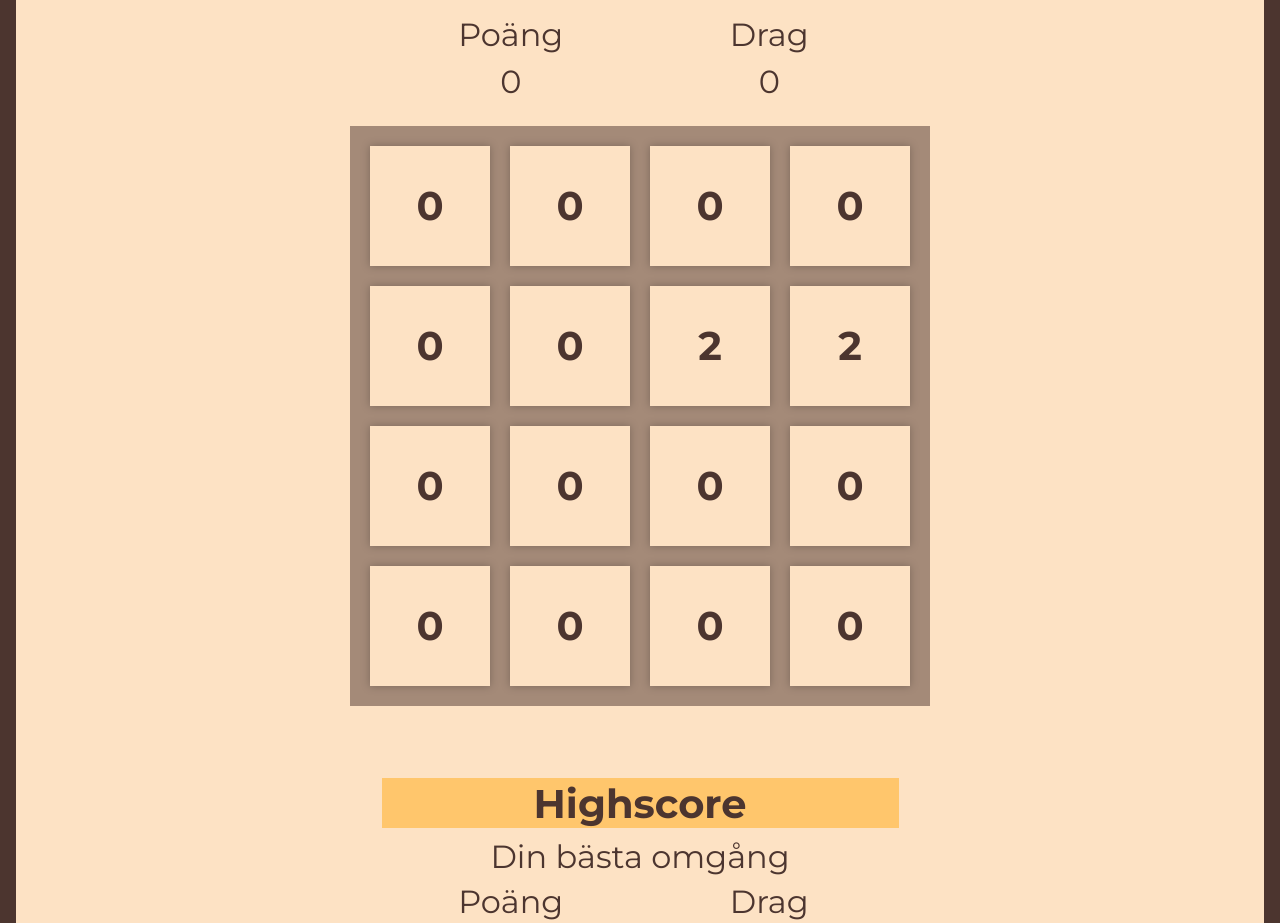
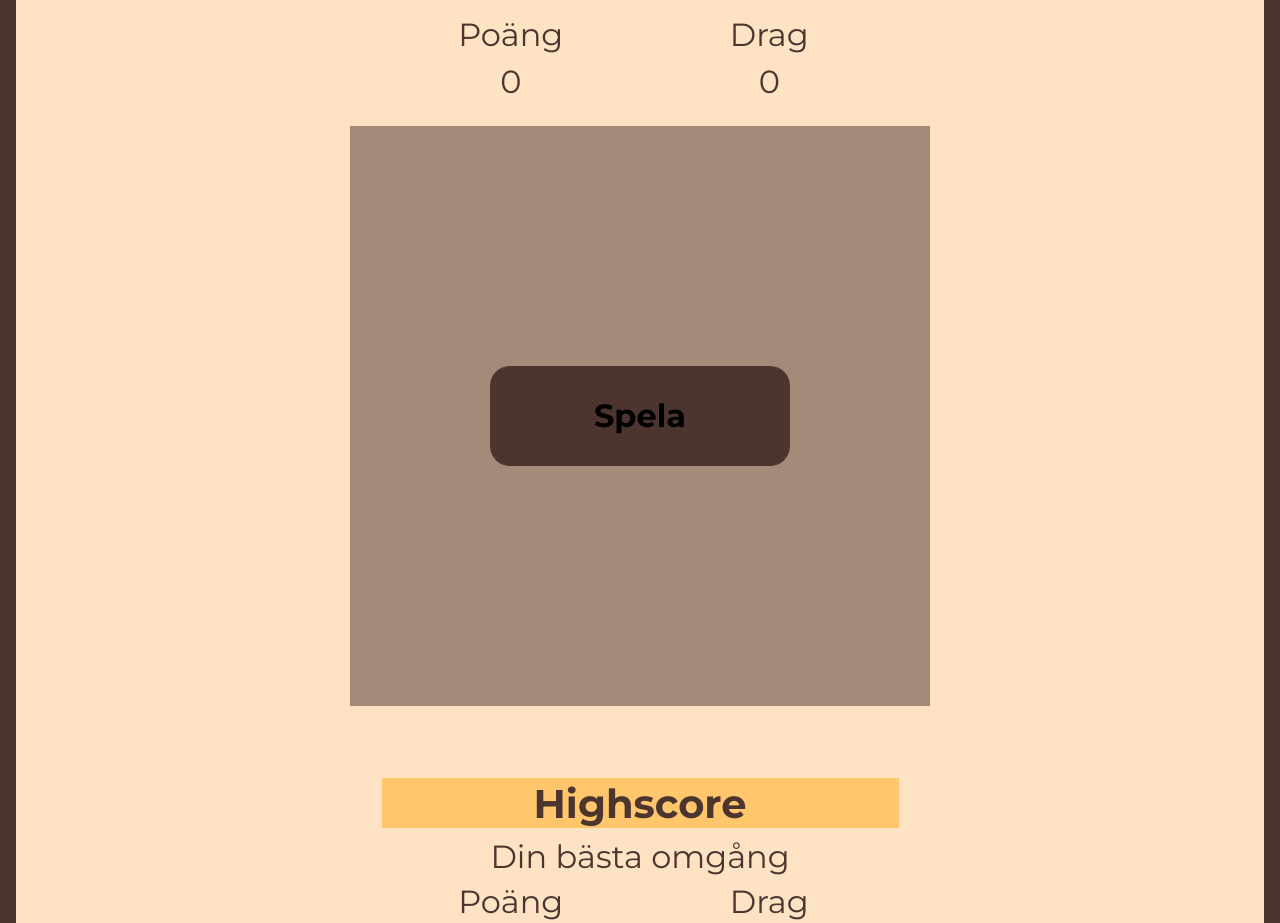
Before and after one commit to SamuelMeijer/examination-project-extended, a React (Create React App) app in the folder frontend/: page /game in a window 1280 px wide. Shown: the part 841-1764 px from the top of the page. Built offline with nearby package versions, Linux system fonts and the light colour scheme.

Commit message:
Adding logic to display different elements depending on if game is running or not

```diff
--- a/frontend/src/components/Game2048/Game2048.tsx
+++ b/frontend/src/components/Game2048/Game2048.tsx
@@ -1,12 +1,23 @@
-import React from "react";
+import React, { useState, useEffect } from "react";
 import Styles from "./game2048.module.css";
 
 import Tile from "./Tile/Tile";
 
+import StyledButton from "../StyledButton/StyledButton";
+
+interface tileInterface {
+  // The tiles value: 0, 2, 4 ... 2048
+  value: number;
+  // The tiles horistontal position: 0-3
+  positionX: number;
+  // The tiles vertical position: 0-3
+  positionY: number;
+}
+
 // TODO: Add logic for user being logged in or not
 export default function Game2048() {
-  const tileList: { value: number; positionX: number; positionY: number }[] =
-    [];
+  const [gameIsRunning, setGameIsRunning] = useState<boolean>(false);
+  const [tileList, setTileList] = useState<tileInterface[]>([]);
 
   // Generates a new tile with the value 2 on an empty slot (tile with value = 0).
   const generateNewValueTile = (): void => {
@@ -19,24 +30,43 @@ export default function Game2048() {
     } else generateNewValueTile();
   };
 
-  const populateTileList = (): void => {
+  const startNewGame = (event: React.MouseEvent<HTMLButtonElement>): void => {
+    event.preventDefault();
+
+    // Populating the tileList
+    const newArr = [];
+
     for (let i = 0; i < 4; i++) {
-      tileList.push({ value: 0, positionX: 0, positionY: i });
-      tileList.push({ value: 0, positionX: 1, positionY: i });
-      tileList.push({ value: 0, positionX: 2, positionY: i });
-      tileList.push({ value: 0, positionX: 3, positionY: i });
+      newArr.push({ value: 0, positionX: 0, positionY: i });
+      newArr.push({ value: 0, positionX: 1, positionY: i });
+      newArr.push({ value: 0, positionX: 2, positionY: i });
+      newArr.push({ value: 0, positionX: 3, positionY: i });
     }
+
+    setTileList(newArr);
   };
 
-  populateTileList();
-
-  /* Calling to generate two new tiles (game start) */
+  useEffect(() => {
+    if (tileList.length === 16) {
+      /* Changing the value of two tiles to 2 before starting */
       generateNewValueTile();
       generateNewValueTile();
 
+      setGameIsRunning(true);
+    }
+
+    // eslint-disable-next-line react-hooks/exhaustive-deps
+  }, [tileList.length]);
+
   return (
     <div className={Styles.gameGrid}>
-      {tileList.map((tile, index) => {
+      {!gameIsRunning ? (
+        //TODO: REPLACE WITH <StyledButton textInput="Spela" colorInput="#FFC66C" onClick={startNewGame}/>
+        <button value="Spela" onClick={startNewGame}>
+          Spela
+        </button>
+      ) : (
+        tileList.map((tile, index) => {
           return (
             <Tile
               key={index}
@@ -45,7 +75,8 @@ export default function Game2048() {
               positionY={tile.positionY}
             />
           );
-      })}
+        })
+      )}
     </div>
   );
 }
--- a/frontend/src/components/Game2048/game2048.module.css
+++ b/frontend/src/components/Game2048/game2048.module.css
@@ -8,4 +8,29 @@
 
     display: flex;
     flex-wrap: wrap;
+
+    justify-content: center;
+    align-items: center;
 }
+
+/* TODO: REMOVE WHEN REPLACING WITH StyledButton (SAME STYLING) */
+.gameGrid button {
+    width: 300px;
+    height: 100px;
+
+    border-radius: 20px;
+
+    background-color: #4C352F;
+
+    font-family: 'Montserrat', sans-serif;
+    font-size: 2rem;
+    font-weight: 700;
+
+    display: flex;
+    align-items: center;
+    justify-content: center;
+
+    align-self: center;
+
+    cursor: pointer;
+}
```
Lines whose indentation alone changed are shown as unchanged.
